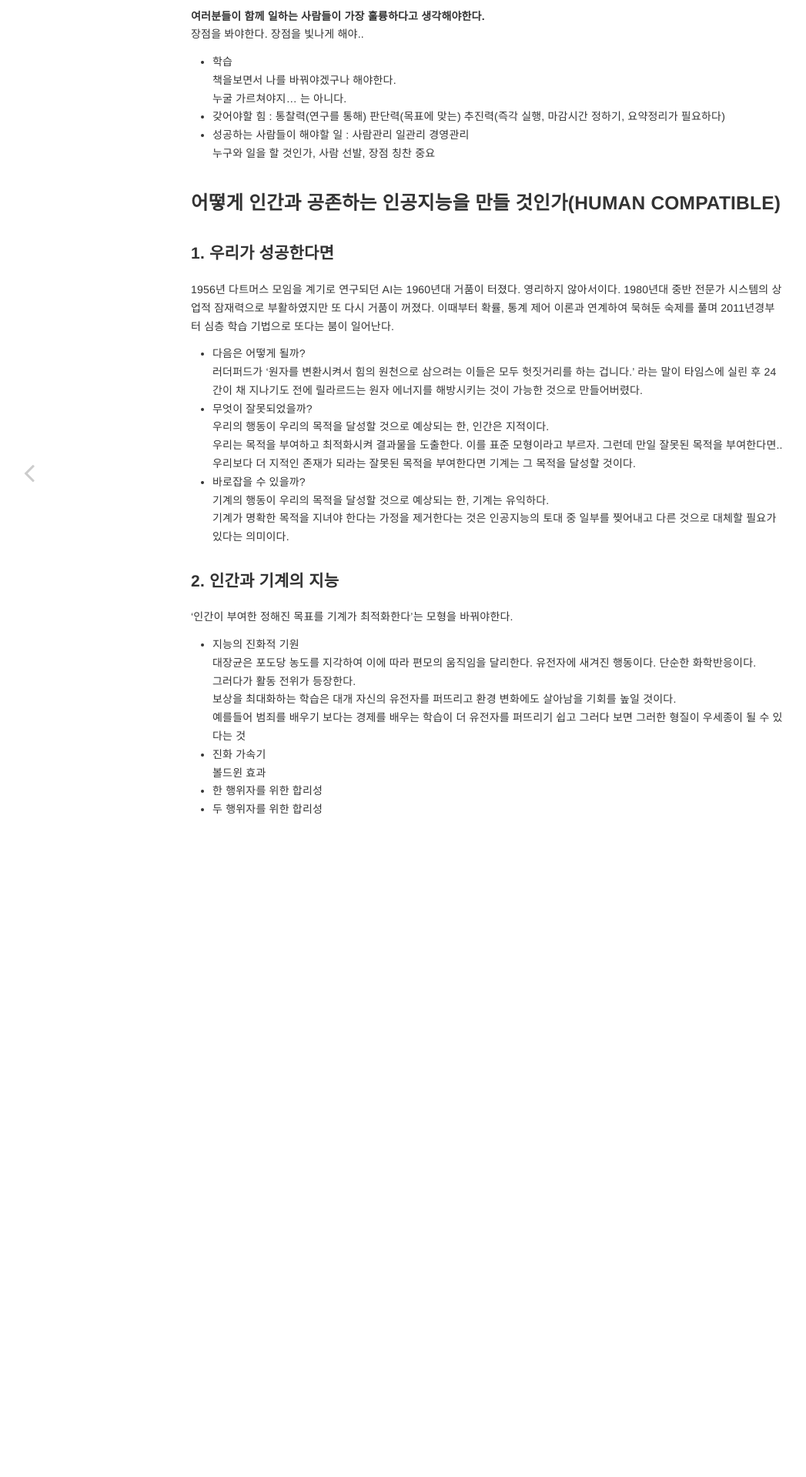
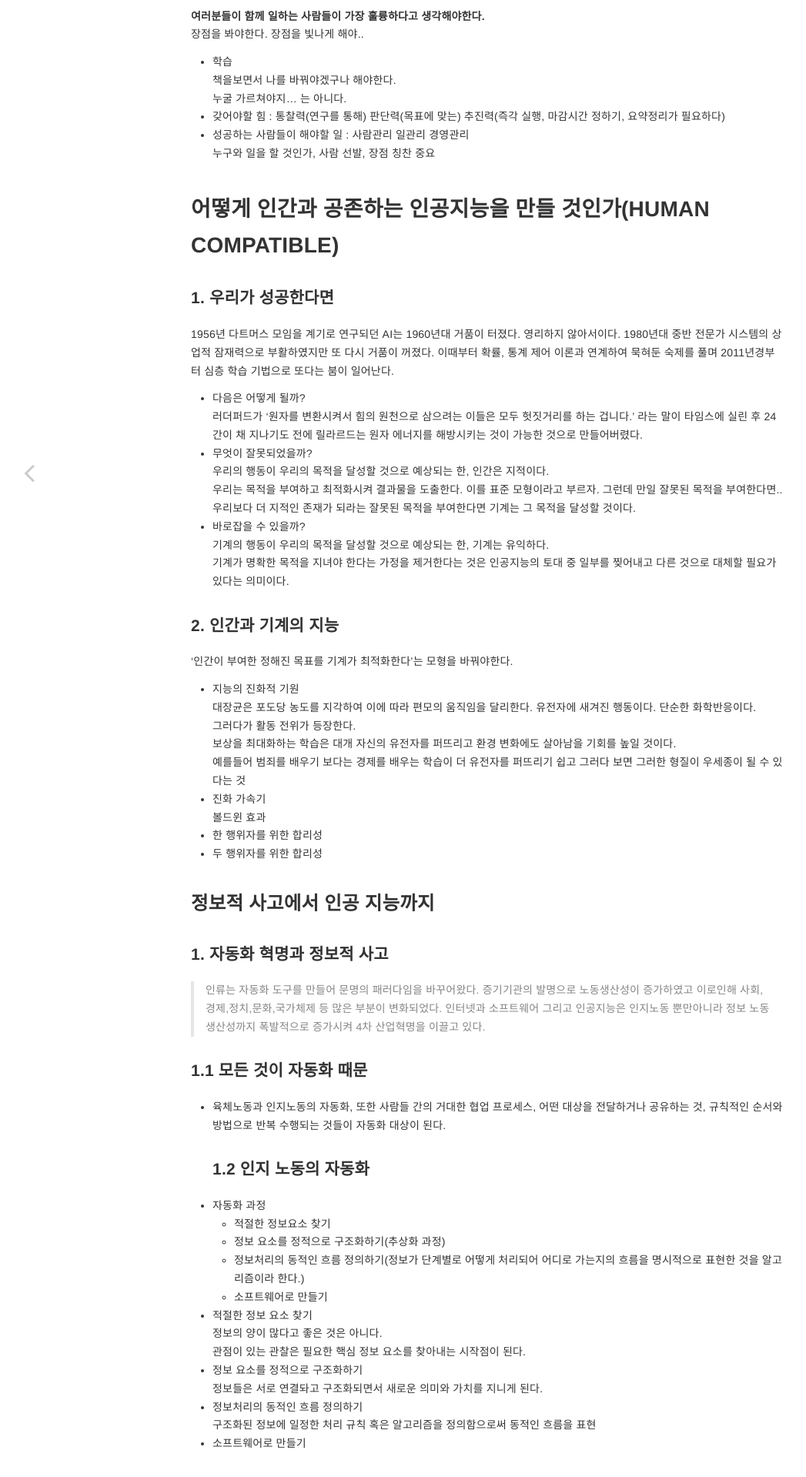
Before and after one commit to contravia-cloud/TechnicalBlog, a Jekyll site: the page built from _posts/2021-12-04-prose.md, in a window 1280 px wide. Shown: the part 926-2845 px from the top of the page at 77% size, without its empty margins (7-1054 px from the left). Built offline with Jekyll 4.4.1, drawn with Linux system fonts in a browser that asks for light colours; our own code applies the rules of GitHub Pages for plain Markdown files; some of the changed text lies outside the part shown.

Commit message:
어떻게 인간과 공존하는 인공지능을 만들 것인가

```diff
--- a/_posts/2021-12-04-prose.md
+++ b/_posts/2021-12-04-prose.md
@@ -47,7 +47,7 @@ Windows에 종속적이라서 A를 할 수 없다고 한다면 과연 할 수
 
 
 
-## 어떻게 인간과 공존하는 인공지능을 만들 것인가(HUMAN COMPATIBLE)
+# 어떻게 인간과 공존하는 인공지능을 만들 것인가(HUMAN COMPATIBLE)
 
 ### 1. 우리가 성공한다면
 1956년 다트머스 모임을 계기로 연구되던 AI는 1960년대 거품이 터졌다. 영리하지 않아서이다. 1980년대 중반 전문가 시스템의 상업적 잠재력으로 부활하였지만 또 다시 거품이 꺼졌다. 이때부터 확률, 통계 제어 이론과 연계하여 묵혀둔 숙제를 풀며 2011년경부터 심층 학습 기법으로 또다는 붐이 일어난다.
@@ -71,3 +71,31 @@ Windows에 종속적이라서 A를 할 수 없다고 한다면 과연 할 수
 볼드윈 효과
 - 한 행위자를 위한 합리성
 - 두 행위자를 위한 합리성
+
+## 정보적 사고에서 인공 지능까지
+
+### 1. 자동화 혁명과 정보적 사고
+> 인류는 자동화 도구를 만들어 문명의 패러다임을 바꾸어왔다. 증기기관의 발명으로 노동생산성이 증가하였고 이로인해 사회,경제,정치,문화,국가체제 등 많은 부분이 변화되었다. 인터넷과 소프트웨어 그리고 인공지능은 인지노동 뿐만아니라 정보 노동 생산성까지 폭발적으로 증가시켜 4차 산업혁명을 이끌고 있다.
+
+### 1.1 모든 것이 자동화 때문
+- 육체노동과 인지노동의 자동화, 또한 사람들 간의 거대한 협업 프로세스, 어떤 대상을 전달하거나 공유하는 것, 규칙적인 순서와 방법으로 반복 수행되는 것들이 자동화 대상이 된다.
+### 1.2 인지 노동의 자동화
+- 자동화 과정
+  - 적절한 정보요소 찾기
+  - 정보 요소를 정적으로 구조화하기(추상화 과정)
+  - 정보처리의 동적인 흐름 정의하기(정보가 단계별로 어떻게 처리되어 어디로 가는지의 흐름을 명시적으로 표현한 것을 알고리즘이라 한다.)
+  - 소프트웨어로 만들기
+- 적절한 정보 요소 찾기
+정보의 양이 많다고 좋은 것은 아니다.
+관점이 있는 관찰은 필요한 핵심 정보 요소를 찾아내는 시작점이 된다.
+- 정보 요소를 정적으로 구조화하기
+정보들은 서로 연결돠고 구조화되면서 새로운 의미와 가치를 지니게 된다.
+- 정보처리의 동적인 흐름 정의하기
+구조화된 정보에 일정한 처리 규칙 혹은 알고리즘을 정의함으로써 동적인 흐름을 표현
+- 소프트웨어로 만들기
+
+### 1.3 자동화와 정보적 사고
+- 정보적 사고 혹은 컴퓨팅 사고력
+상황과 문제를 정보의 관점에서 보고, 그것을 추상적으로 구조화하여 자동화 모델로 만들 수 있는 사고력
+- 정보적 사고를 통해 문제를 해결하는 과정
+세상 -> 문제발견 -> 문제 정의(추상화) -> 문제 해결책(자동화 알고리즘) -> 구현(소프트웨어) -> 세상
```
